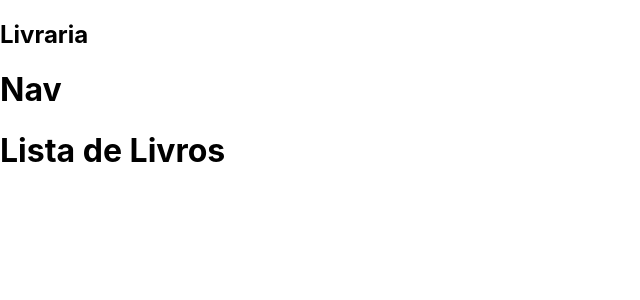
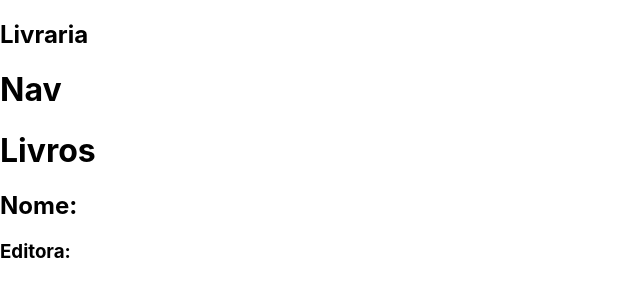
Before and after one commit to elderschmoeller/ResiliaBook, a React (Create React App) app: page /ListaLivros in a window 1280 px wide. Shown: the top 300 px of the page, without its empty margins (0-640 px from the left). Built offline with nearby package versions, Linux system fonts and the light colour scheme; the HTML template or start-up script is replaced by a standard one.

Commit message:
Testando pagina livros

```diff
--- a/src/components/Livros/ListLivros.js
+++ b/src/components/Livros/ListLivros.js
@@ -1,9 +1,20 @@
-import React from 'react'
+import React from 'react';
 
 export const ListLivro = () => {
+
     return (
-        <h1>Lista de Livros</h1>
-    )
-}
+        <div>
+            <h1>
+                Livros
+            </h1>
+            <ul id='Livros' style={{ listStyleType: 'none', margin: 0, padding: 0 }}>
+                <li>
+                    <h2>Nome: </h2>
+                    <h3>Editora: </h3>
+                </li>
+            </ul>
+        </div>
+    );
+};
 
 export default ListLivro;
```
Also changed, not shown: src/App.js (+0 -38 lines).
